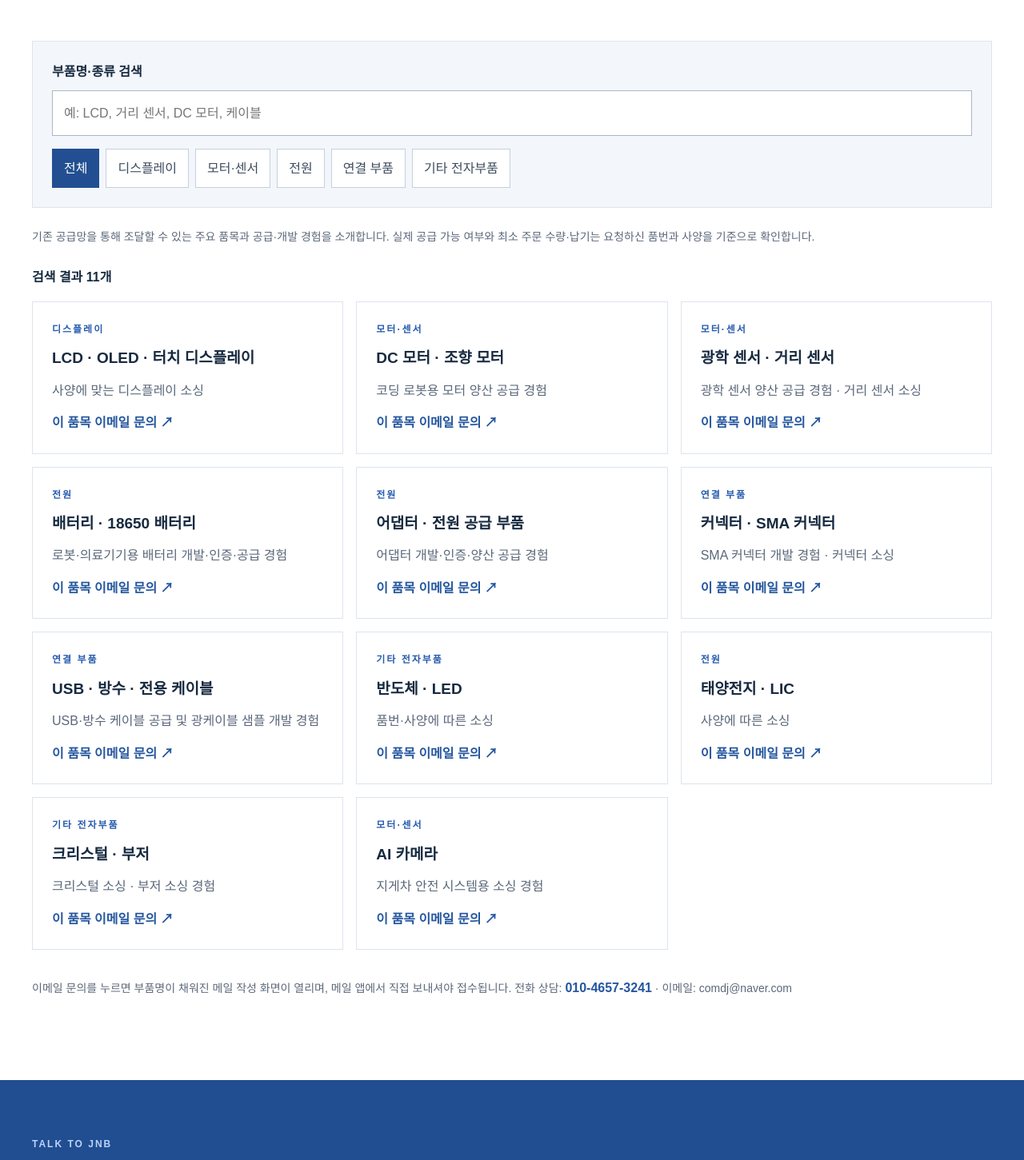
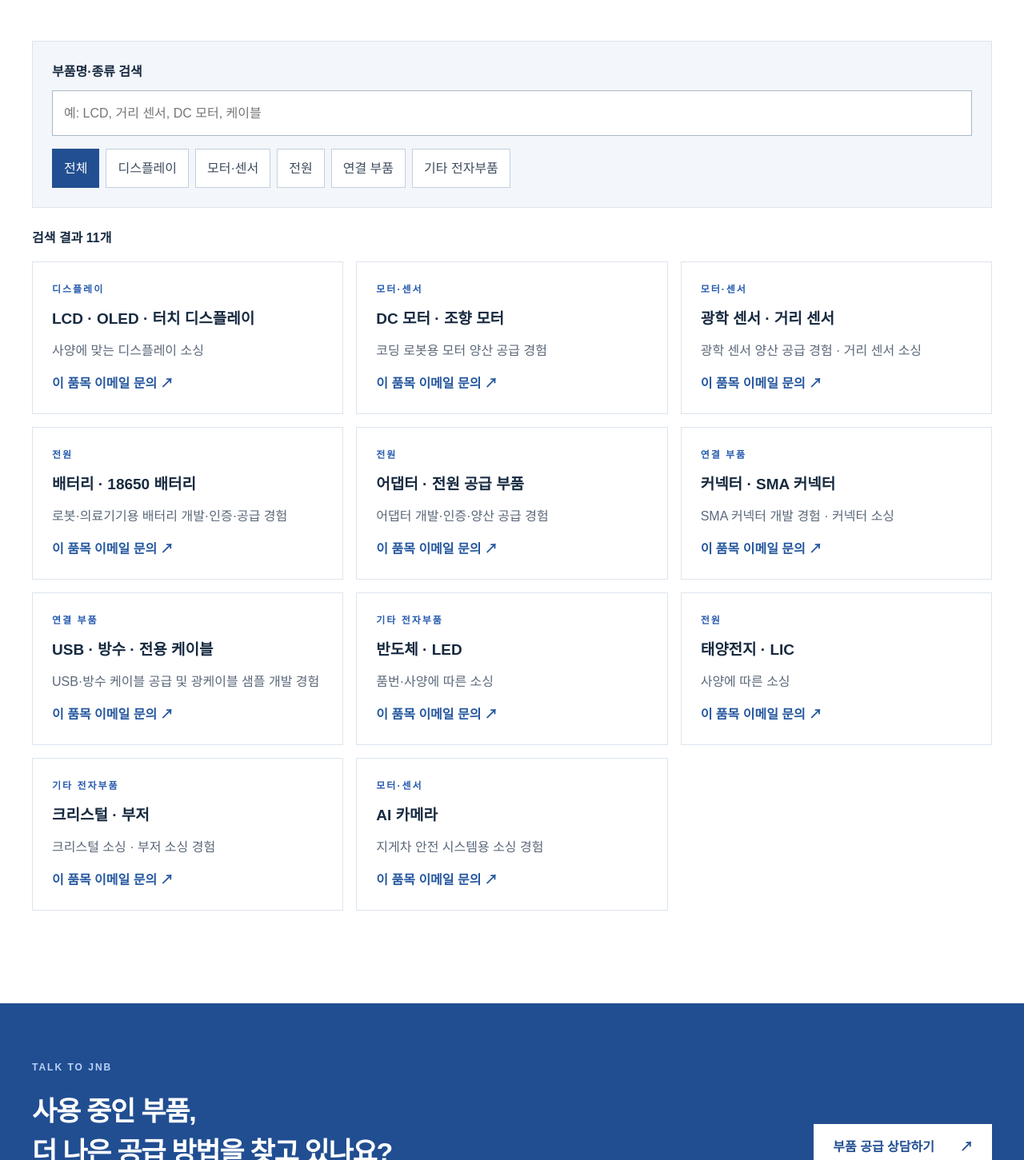
Before and after one commit to jnbcompno1-tech/JNBhomepageFront, a Next.js app: page /components in a window 1280 px wide. Shown: the part 619-2070 px from the top of the page at 80% size. Built offline with nearby package versions, Linux system fonts and the light colour scheme.

Commit message:
chore: remove explanatory notices from public pages
Co-Authored-By: Claude Opus 5.5 <noreply@anthropic.com>

```diff
--- a/src/app/page.tsx
+++ b/src/app/page.tsx
@@ -7,7 +7,7 @@ export const metadata = pageMetadata('/', undefined, company.description);
 export default function Home() { return <>
   <section className={s.hero}><div className={s.container}>
     <div className={s.heroContent}><p className={s.eyebrow}>COMPONENT SOURCING · CHINA OEM / ODM</p><h1>{company.heroTitle}</h1><p className={s.lead}>{company.heroDescription}</p><div className={s.buttons}><Link className={s.button} href="/contact">부품·원가 상담하기 <span aria-hidden="true">↗</span></Link><Link className={s.outlineButton} href={visibleProjects.length ? '/portfolio' : '/services'}>{visibleProjects.length ? '공급 사례 보기' : '사업영역 보기'} <span aria-hidden="true">↗</span></Link></div><p className={s.heroFoot}>LCD · OLED · MOTOR · SENSOR</p></div>
-    <div className={s.heroProducts}><p className={s.eyebrow}>주요 취급 품목 · 공급 사례</p><div className={s.productGrid}>{supplyProducts.map(product => <figure key={product.title} className={s.heroProduct}><Image src={product.image} alt={product.alt} width={product.width} height={product.height} sizes="(max-width: 600px) 45vw, (max-width: 800px) 35vw, 20vw" priority/><figcaption><strong>{product.title}</strong><span>{product.detail}</span></figcaption></figure>)}</div><p className={s.note}>사진은 취급 제품과 개발·공급 사례입니다. 공급 사양과 조건은 품목별로 협의합니다.</p><Link className={s.textLink} href="/components">취급 부품 검색 ↗</Link></div>
+    <div className={s.heroProducts}><p className={s.eyebrow}>주요 취급 품목 · 공급 사례</p><div className={s.productGrid}>{supplyProducts.map(product => <figure key={product.title} className={s.heroProduct}><Image src={product.image} alt={product.alt} width={product.width} height={product.height} sizes="(max-width: 600px) 45vw, (max-width: 800px) 35vw, 20vw" priority/><figcaption><strong>{product.title}</strong><span>{product.detail}</span></figcaption></figure>)}</div><Link className={s.textLink} href="/components">취급 부품 검색 ↗</Link></div>
   </div></section>
   <div className={s.heroBar}><span>중국 제조사와 직접 소통합니다.</span><span>부품 조달부터 생산·납품 대응까지 <b aria-hidden="true">↓</b></span></div>
   <section className={s.section} aria-labelledby="consultation-title">
@@ -19,6 +19,6 @@ export default function Home() { return <>
     </div>
   </section>
   {visibleProjects.length > 0 && <section className={s.section}><div className={s.sectionHeading}><div><p className={s.eyebrow}>SELECTED PROJECTS</p><h2>경험이 담긴 프로젝트</h2></div><Link href="/portfolio" className={s.textLink}>전체 사례 보기 ↗</Link></div><Portfolio featured/></section>}
-  <section className={s.section}><div className={s.sectionHeading}><div><p className={s.eyebrow}>WHAT WE DO</p><h2>부품 소싱부터<br/>개발과 양산까지.</h2></div><p>필요한 단계부터, 필요한 만큼.<br/>제품에 맞는 실행 방법을 함께 찾습니다.</p></div><Services/><p className={s.note}>직접 수행·협력사 연계와 세부 지원 범위는 개별 상담 후 확인합니다.</p></section>
+  <section className={s.section}><div className={s.sectionHeading}><div><p className={s.eyebrow}>WHAT WE DO</p><h2>부품 소싱부터<br/>개발과 양산까지.</h2></div><p>필요한 단계부터, 필요한 만큼.<br/>제품에 맞는 실행 방법을 함께 찾습니다.</p></div><Services/></section>
   <section className={s.processSection}><div className={s.container}><div className={s.sectionHeading}><div><p className={s.eyebrow}>HOW WE WORK</p><h2>상담부터 공급까지,<br/>이렇게 진행합니다.</h2></div><Link href="/about" className={s.textLink}>JNB 알아보기 ↗</Link></div><Process/></div></section><ContactCTA/>
   </>; }
--- a/src/app/portfolio/page.tsx
+++ b/src/app/portfolio/page.tsx
@@ -1,4 +1,4 @@
 import { pageMetadata } from '@/lib/seo';
 import { PageIntro, Portfolio, ContactCTA, s } from '@/components/Site';
 export const metadata = pageMetadata('/portfolio', '포트폴리오', '의료기기, 교육용 AI 코딩 제품, 차량용 액세서리, 공기질 측정 제품과 안전장치 관련 JNB 수행 사례입니다.');
-export default function PortfolioPage() { return <><PageIntro eyebrow="OUR PORTFOLIO" title="개발부터 부품 공급과 양산까지." text="의료기기부터 교육·차량·환경·안전 분야까지, 제품별로 수행한 업무를 소개합니다."/><section className={s.section}><p className={s.notice}>고객사는 업종과 익명으로 표기했습니다. 각 사례에는 개발·견적·제안·샘플 제작·양산 등 실제 수행한 업무 범위를 구분해 담았습니다.</p><Portfolio/></section><ContactCTA/></>; }
+export default function PortfolioPage() { return <><PageIntro eyebrow="OUR PORTFOLIO" title="개발부터 부품 공급과 양산까지." text="의료기기부터 교육·차량·환경·안전 분야까지, 제품별로 수행한 업무를 소개합니다."/><section className={s.section}><Portfolio/></section><ContactCTA/></>; }
--- a/src/app/services/page.tsx
+++ b/src/app/services/page.tsx
@@ -1,4 +1,4 @@
 import { pageMetadata } from '@/lib/seo';
 import { PageIntro, Services, ContactCTA, s } from '@/components/Site';
 export const metadata = pageMetadata('/services', '사업영역', 'LCD·모터·센서 등 부품 소싱, 기존 부품 대체와 원가 개선 검토, 중국 제조사와의 OEM·ODM 생산·품질·납품 조율을 소개합니다.');
-export default function ServicePage() { return <><PageIntro eyebrow="OUR SERVICES" title="부품 조달과 제조사 소통을 함께합니다." text="필요한 부품을 찾는 일부터 기존 부품의 원가 개선, 중국 공장 생산과 납품 대응까지 상담합니다."/><section className={s.section}><p className={s.notice}>세부 지원 가능 여부와 직접 수행·협력사 연계 범위는 프로젝트별 상담을 통해 확정합니다.</p><Services detailed/></section><ContactCTA/></>; }
+export default function ServicePage() { return <><PageIntro eyebrow="OUR SERVICES" title="부품 조달과 제조사 소통을 함께합니다." text="필요한 부품을 찾는 일부터 기존 부품의 원가 개선, 중국 공장 생산과 납품 대응까지 상담합니다."/><section className={s.section}><Services detailed/></section><ContactCTA/></>; }
--- a/src/components/ComponentSearch.tsx
+++ b/src/components/ComponentSearch.tsx
@@ -16,9 +16,7 @@ export default function ComponentSearch() {
       <div className={s.componentInput}><input id="component-query" type="search" value={query} onChange={event => setQuery(event.target.value)} placeholder="예: LCD, 거리 센서, DC 모터, 케이블" autoComplete="off"/>{query && <button type="button" onClick={() => setQuery('')}>검색어 지우기</button>}</div>
       <div className={s.componentCategories} role="group" aria-label="부품 분류">{['전체', ...categories].map(value => <button key={value} type="button" aria-pressed={category === value} onClick={() => setCategory(value)}>{value}</button>)}</div>
     </div>
-    <p className={s.note}>기존 공급망을 통해 조달할 수 있는 주요 품목과 공급·개발 경험을 소개합니다. 실제 공급 가능 여부와 최소 주문 수량·납기는 요청하신 품번과 사양을 기준으로 확인합니다.</p>
     <p role="status" className={s.componentCount}>검색 결과 {results.length}개{category !== '전체' && ` · ${category}`}</p>
     {results.length ? <ul className={s.componentResults}>{results.map(item => <li key={item.name}><span className={s.eyebrow}>{item.category}</span><h3>{item.name}</h3><p>{item.scope}</p><a className={s.textLink} href={componentInquiry(company.email, item.name)}>이 품목 이메일 문의 ↗</a></li>)}</ul> : <div className={s.notice}><h3>검색 조건에 맞는 등록 품목이 없습니다.</h3><p>목록에 없는 부품도 조달 상담을 받습니다. 품번·사양서 또는 사진을 보내주시면 공급처와 조달 가능 여부를 확인해 드립니다.</p><div className={s.buttons}><a className={s.button} href={componentInquiry(company.email, query.trim() || category)}>찾는 부품 이메일 문의 ↗</a><button type="button" className={s.outlineButton} onClick={() => { setQuery(''); setCategory('전체'); }}>전체 품목 보기</button></div></div>}
-    <p className={s.note}>이메일 문의를 누르면 부품명이 채워진 메일 작성 화면이 열리며, 메일 앱에서 직접 보내셔야 접수됩니다. 전화 상담: <a href={`tel:${company.phone}`} className={s.textLink}>{company.phone}</a> · 이메일: {company.email}</p>
-  </section>;
+    </section>;
 }
```
Also changed, not shown: src/app/contact/page.tsx (+2 -3 lines).
